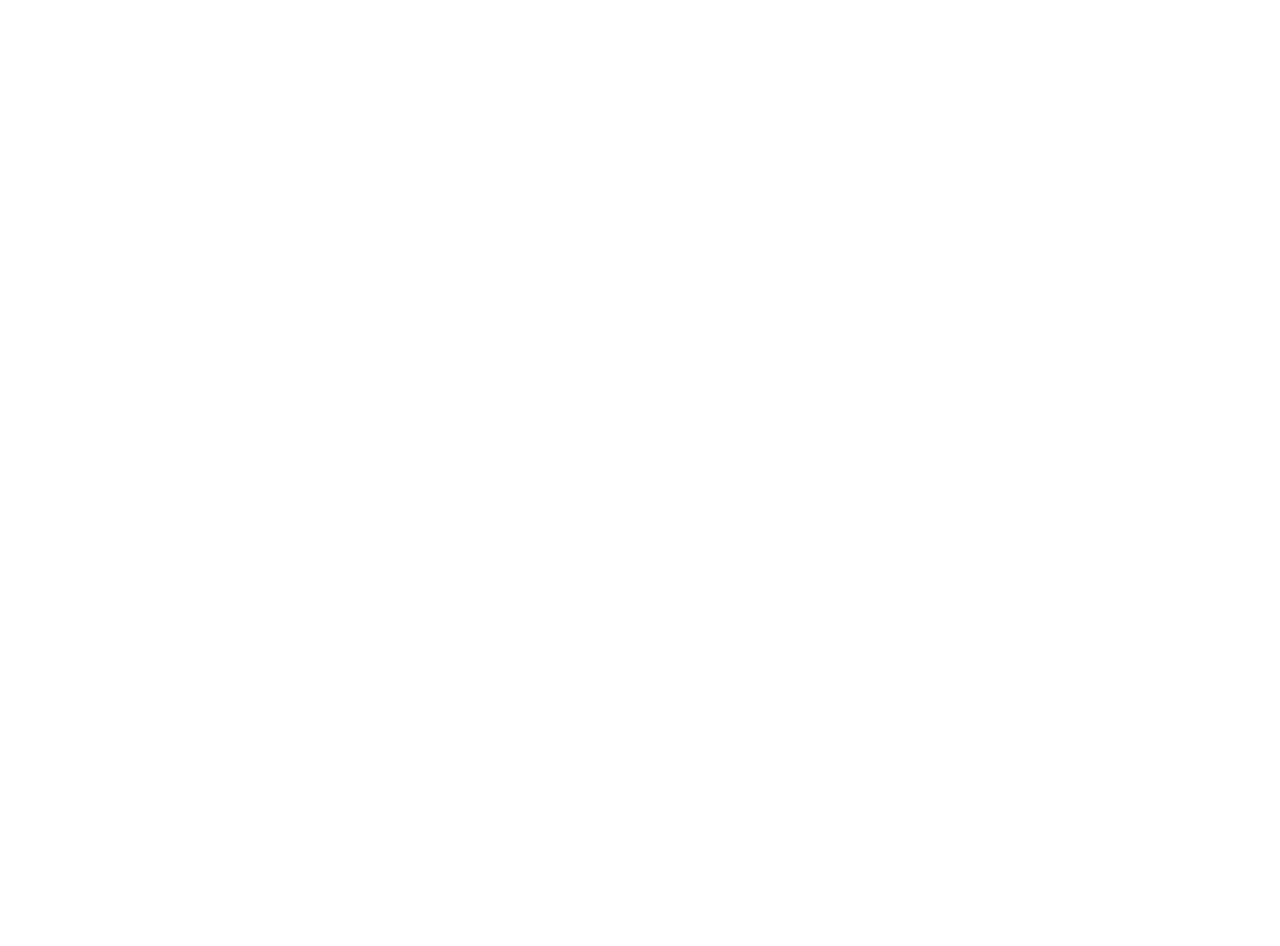
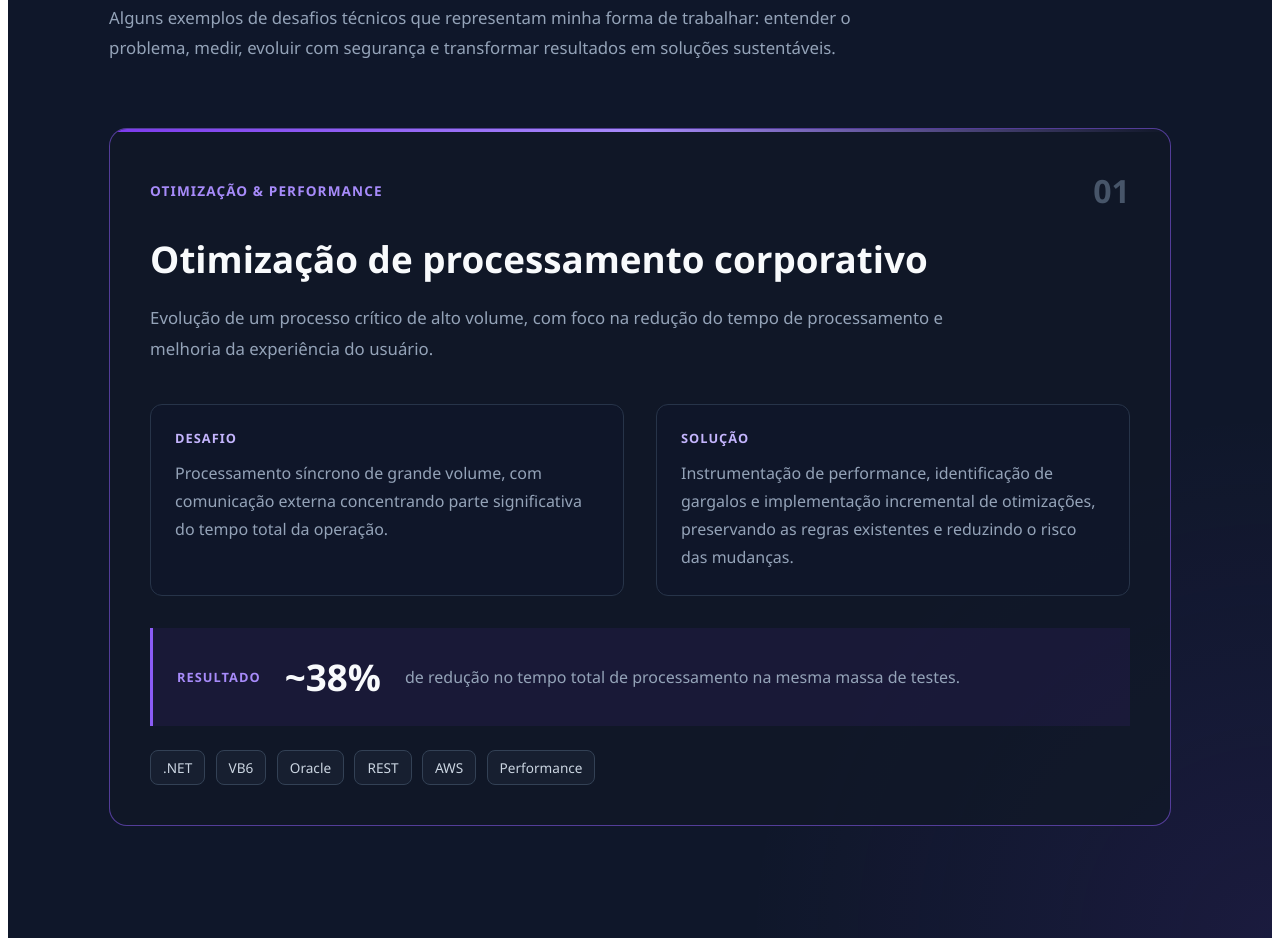
Before and after one commit to AdrianaBorges/adriana-borges-portfolio, an Angular app: page / in a window 1280 px wide. Shown: the part 3440-4386 px from the top of the page. Before the commit the page ends 3174 px from the top, so only its background shows below. Built offline with nearby package versions, Linux system fonts and the light colour scheme.

Commit message:
feat: adiciona primeiro case tecnico de otimizacao e performance

```diff
--- a/src/app/app.html
+++ b/src/app/app.html
@@ -193,4 +193,73 @@
 
   </div>
 </section>
+
+<section id="projetos" class="section projects">
+  <div class="section-header">
+    <span>Projetos & Cases</span>
+    <h2>Problemas reais. Soluções construídas com engenharia.</h2>
+
+    <p class="section-description">
+      Alguns exemplos de desafios técnicos que representam minha forma de
+      trabalhar: entender o problema, medir, evoluir com segurança e transformar
+      resultados em soluções sustentáveis.
+    </p>
+  </div>
+
+  <div class="projects-grid">
+
+    <article class="project-card project-featured">
+      <div class="project-top">
+        <span class="project-category">Otimização & Performance</span>
+        <span class="project-number">01</span>
+      </div>
+
+      <h3>Otimização de processamento corporativo</h3>
+
+      <p class="project-summary">
+        Evolução de um processo crítico de alto volume, com foco na redução do
+        tempo de processamento e melhoria da experiência do usuário.
+      </p>
+
+      <div class="project-details">
+        <div>
+          <span class="detail-label">Desafio</span>
+          <p>
+            Processamento síncrono de grande volume, com comunicação externa
+            concentrando parte significativa do tempo total da operação.
+          </p>
+        </div>
+
+        <div>
+          <span class="detail-label">Solução</span>
+          <p>
+            Instrumentação de performance, identificação de gargalos e
+            implementação incremental de otimizações, preservando as regras
+            existentes e reduzindo o risco das mudanças.
+          </p>
+        </div>
+      </div>
+
+      <div class="project-result">
+        <span>Resultado</span>
+
+        <strong>~38%</strong>
+
+        <p>
+          de redução no tempo total de processamento na mesma massa de testes.
+        </p>
+      </div>
+
+      <div class="tech-list">
+        <span>.NET</span>
+        <span>VB6</span>
+        <span>Oracle</span>
+        <span>REST</span>
+        <span>AWS</span>
+        <span>Performance</span>
+      </div>
+    </article>
+
+  </div>
+</section>
 </main>
--- a/src/app/app.scss
+++ b/src/app/app.scss
@@ -383,6 +383,178 @@
 }
 
 /* =========================
+   PROJETOS & CASES
+   ========================= */
+
+.projects {
+  background:
+    radial-gradient(
+      circle at bottom right,
+      rgba(124, 58, 237, 0.1),
+      transparent 30%
+    ),
+    #0f172a;
+}
+
+.projects-grid {
+  display: grid;
+  gap: 2rem;
+  margin-top: 4rem;
+}
+
+.project-card {
+  position: relative;
+  overflow: hidden;
+
+  padding: 2.5rem;
+
+  border: 1px solid #334155;
+  border-radius: 18px;
+
+  background: rgba(17, 24, 39, 0.8);
+}
+
+.project-featured {
+  border-color: rgba(139, 92, 246, 0.55);
+}
+
+.project-featured::before {
+  content: "";
+  position: absolute;
+  top: 0;
+  left: 0;
+
+  width: 100%;
+  height: 3px;
+
+  background: linear-gradient(
+    90deg,
+    #7c3aed,
+    #a78bfa,
+    transparent
+  );
+}
+
+.project-top {
+  display: flex;
+  align-items: center;
+  justify-content: space-between;
+
+  margin-bottom: 1.5rem;
+}
+
+.project-category {
+  color: #a78bfa;
+
+  font-size: 0.85rem;
+  font-weight: 700;
+
+  text-transform: uppercase;
+  letter-spacing: 0.08em;
+}
+
+.project-number {
+  color: #475569;
+
+  font-size: 2rem;
+  font-weight: 700;
+}
+
+.project-card h3 {
+  margin: 0;
+
+  color: #f8fafc;
+
+  font-size: clamp(1.7rem, 3vw, 2.3rem);
+  line-height: 1.3;
+}
+
+.project-summary {
+  max-width: 850px;
+
+  margin-top: 1.25rem;
+
+  color: #94a3b8;
+
+  font-size: 1.05rem;
+  line-height: 1.8;
+}
+
+.project-details {
+  display: grid;
+  grid-template-columns: 1fr 1fr;
+  gap: 2rem;
+
+  margin-top: 2.5rem;
+}
+
+.project-details > div {
+  padding: 1.5rem;
+
+  border: 1px solid #273449;
+  border-radius: 12px;
+
+  background: rgba(15, 23, 42, 0.55);
+}
+
+.detail-label {
+  display: block;
+
+  margin-bottom: 0.75rem;
+
+  color: #c4b5fd;
+
+  font-size: 0.8rem;
+  font-weight: 700;
+
+  text-transform: uppercase;
+  letter-spacing: 0.08em;
+}
+
+.project-details p {
+  margin: 0;
+
+  color: #94a3b8;
+
+  line-height: 1.75;
+}
+
+.project-result {
+  display: flex;
+  align-items: center;
+  gap: 1.5rem;
+
+  margin-top: 2rem;
+  padding: 1.5rem;
+
+  border-left: 3px solid #8b5cf6;
+
+  background: rgba(124, 58, 237, 0.08);
+}
+
+.project-result span {
+  color: #a78bfa;
+
+  font-size: 0.8rem;
+  font-weight: 700;
+
+  text-transform: uppercase;
+  letter-spacing: 0.08em;
+}
+
+.project-result strong {
+  color: #f8fafc;
+
+  font-size: 2.3rem;
+}
+
+.project-result p {
+  margin: 0;
+
+  color: #94a3b8;
+}
+
+/* =========================
    RESPONSIVIDADE
    ========================= */
 
@@ -438,4 +610,18 @@
   align-self: flex-start;
 }
 
+.project-card {
+  padding: 1.5rem;
 }
+
+.project-details {
+  grid-template-columns: 1fr;
+}
+
+.project-result {
+  align-items: flex-start;
+  flex-direction: column;
+  gap: 0.5rem;
+}
+
+}
```
